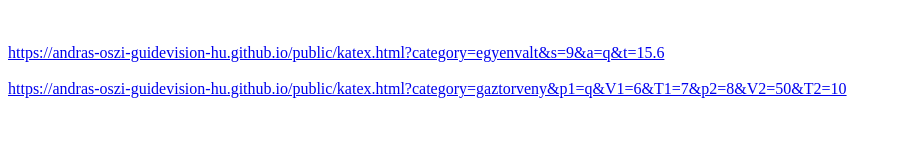
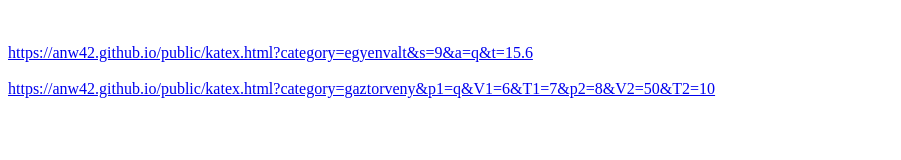
Before and after one commit to anw42/public, a plain HTML site: page index.html in a window 1280 px wide. Shown: the whole page, without its empty margins (0-901 px from the left). Drawn offline with Linux system fonts and the light colour scheme.

Commit message:
Update index.html

```diff
--- a/index.html
+++ b/index.html
@@ -1,4 +1,4 @@
 <br /><br />
-<a href="https://andras-oszi-guidevision-hu.github.io/public/katex.html?category=egyenvalt&s=9&a=q&t=15.6">https://andras-oszi-guidevision-hu.github.io/public/katex.html?category=egyenvalt&s=9&a=q&t=15.6</a>
+<a href="https://anw42.github.io/public/public/katex.html?category=egyenvalt&s=9&a=q&t=15.6">https://anw42.github.io/public/katex.html?category=egyenvalt&s=9&a=q&t=15.6</a>
 <br /><br />
-<a href="https://andras-oszi-guidevision-hu.github.io/public/katex.html?category=gaztorveny&p1=q&V1=6&T1=7&p2=8&V2=50&T2=10">https://andras-oszi-guidevision-hu.github.io/public/katex.html?category=gaztorveny&p1=q&V1=6&T1=7&p2=8&V2=50&T2=10</a>
+<a href="https://anw42.github.io/public/public/katex.html?category=gaztorveny&p1=q&V1=6&T1=7&p2=8&V2=50&T2=10">https://anw42.github.io/public/katex.html?category=gaztorveny&p1=q&V1=6&T1=7&p2=8&V2=50&T2=10</a>
```
